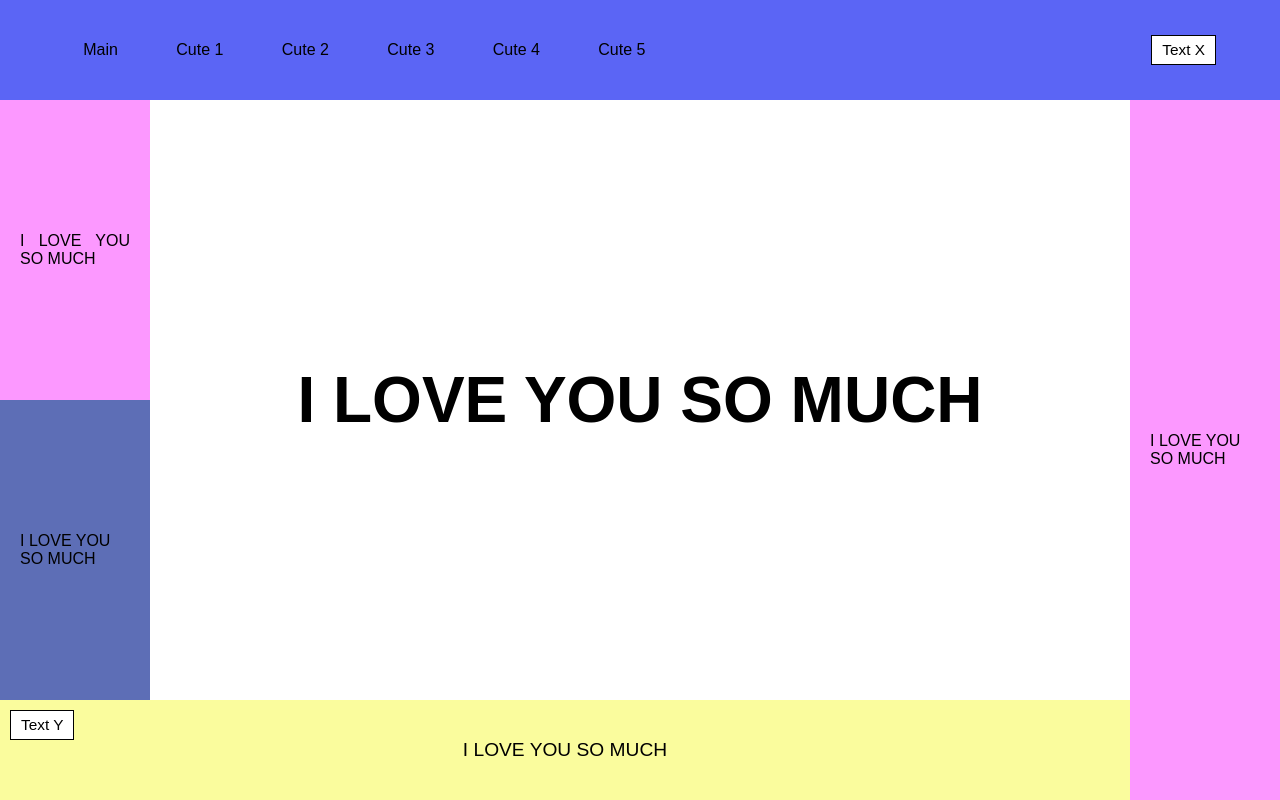
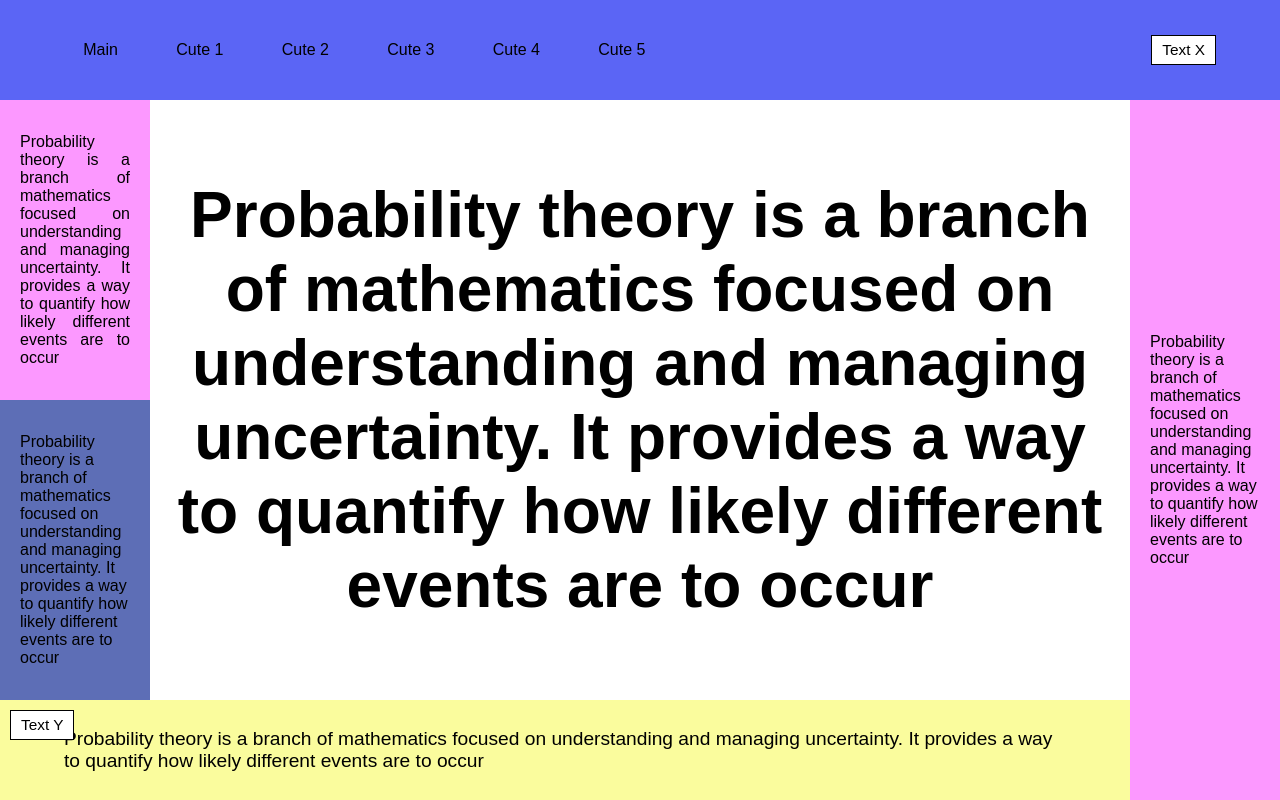
Before and after one commit to vadimstb/Web_laba1, a plain HTML site: page index.html in a window 1280 px wide. Drawn offline with Linux system fonts and the light colour scheme.

Commit message:
Update index.html

```diff
--- a/index.html
+++ b/index.html
@@ -20,19 +20,19 @@
             <span class="text-field">Text X</span>
         </div>
 
-        <div class="menu-left">I LOVE YOU SO MUCH</div>
+        <div class="menu-left">Probability theory is a branch of mathematics focused on understanding and managing uncertainty. It provides a way to quantify how likely different events are to occur</div>
 
         <div class="main-content">
             <div id="main-page">
-                I LOVE YOU SO MUCH
+                Probability theory is a branch of mathematics focused on understanding and managing uncertainty. It provides a way to quantify how likely different events are to occur
             </div>
         </div>
 
-        <div class="sidebar-right">I LOVE YOU SO MUCH</div>
-        <div class="menu-left-bottom">I LOVE YOU SO MUCH</div>
+        <div class="sidebar-right">Probability theory is a branch of mathematics focused on understanding and managing uncertainty. It provides a way to quantify how likely different events are to occur</div>
+        <div class="menu-left-bottom">Probability theory is a branch of mathematics focused on understanding and managing uncertainty. It provides a way to quantify how likely different events are to occur</div>
 
         <div class="footer">
-            I LOVE YOU SO MUCH
+            Probability theory is a branch of mathematics focused on understanding and managing uncertainty. It provides a way to quantify how likely different events are to occur
             <span class="text-field-footer">Text Y</span>
         </div>
     </div>
```
